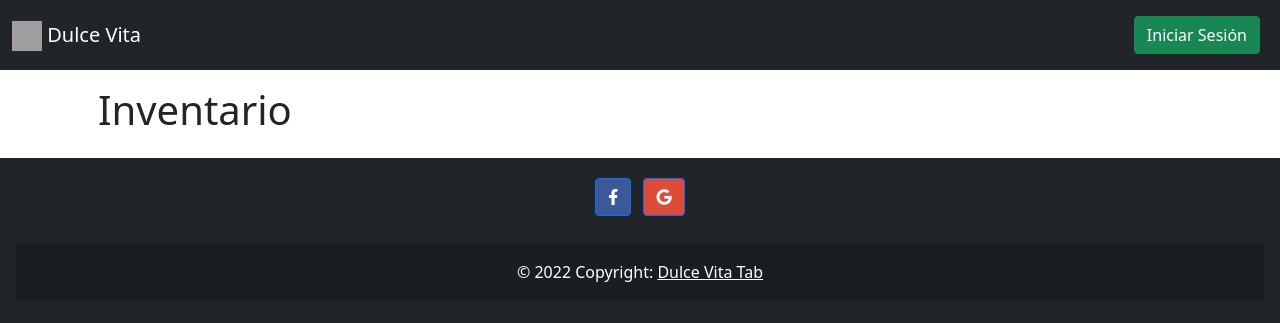
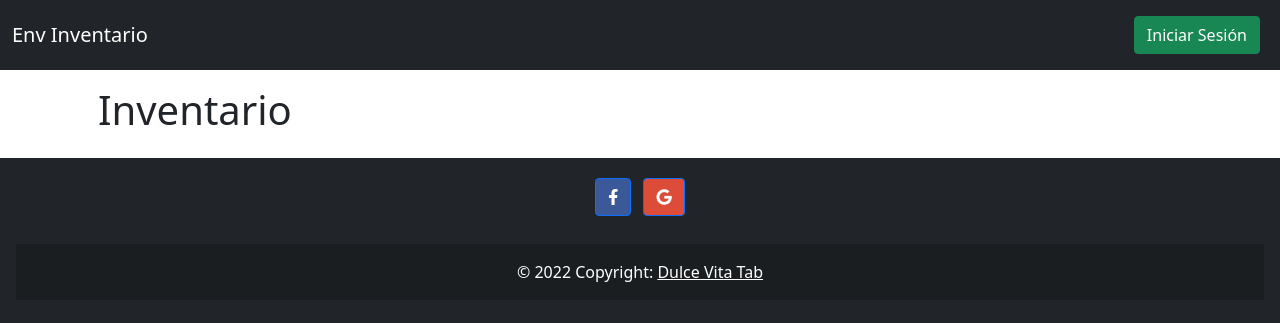
Before and after one commit to Arnoldo1305/inventaio-html-php-js-bstp5, a PHP site: page / in a window 1280 px wide. Shown: the top 323 px of the page. Run offline with PHP 8.4, Linux system fonts and the light colour scheme; data that the repository does not hold is empty; some libraries are stand-ins or nearby versions; grey boxes are pictures that could not be loaded.

Commit message:
retiro de iconos documento index

```diff
--- a/index.php
+++ b/index.php
@@ -15,9 +15,8 @@ session_start();
     <meta charset="UTF-8">
     <meta http-equiv="X-UA-Compatible" content="IE=edge">
     <meta name="viewport" content="width=device-width, initial-scale=1.0">
-    <title>Dulce Vita</title>
-    <link rel="shortcut icon"
-        href="https://firebasestorage.googleapis.com/v0/b/base-menu-869e3.appspot.com/o/dulcevita%2Flogo.png?alt=media&token=0e6746e2-aef2-4752-8090-e63ca5bcd4b3">
+    <title>Env Inventario</title>
+    <link rel="shortcut icon" href="">
 
     <!-- Bootstrap CSS -->
     <link href="https://cdn.jsdelivr.net/npm/bootstrap@5.1.3/dist/css/bootstrap.min.css" rel="stylesheet"
@@ -35,11 +34,7 @@ session_start();
         <nav class="navbar navbar-expand-lg navbar-dark bg-dark">
             <div class="container-fluid">
 
-                <a class="navbar-brand" href="#">
-                    <img src="https://firebasestorage.googleapis.com/v0/b/base-menu-869e3.appspot.com/o/dulcevita%2Flogo.png?alt=media&token=0e6746e2-aef2-4752-8090-e63ca5bcd4b3"
-                        alt="" width="30" height="30" class="d-inline-block align-text-top">
-
-                    Dulce Vita</a>
+                <a class="navbar-brand" href="#">Env Inventario</a>
                 <button class="navbar-toggler" type="button" data-bs-toggle="collapse"
                     data-bs-target="#navbarTogglerDemo02" aria-controls="navbarTogglerDemo02" aria-expanded="false"
                     aria-label="Toggle navigation">
@@ -68,8 +63,7 @@ session_start();
                 ?>
             <div class="col mb-3">
                 <div class="card shadow-sm h-100 ">
-                        <img class="img-fluid rounded mx-auto d-block " width="200px"
-                            src="<?php echo $row['imagen']; ?>">
+                    <img class="img-fluid rounded mx-auto d-block " width="200px" src="<?php echo $row['imagen']; ?>">
                     <div class="card-body">
                         <h5 class="card-title"><?php echo (string)$row['nombre_producto']; ?></h5>
                         <p class="card-text mb-1">$ <?php echo $row['precio_producto']; ?> /
```
Lines whose indentation alone changed are shown as unchanged.
